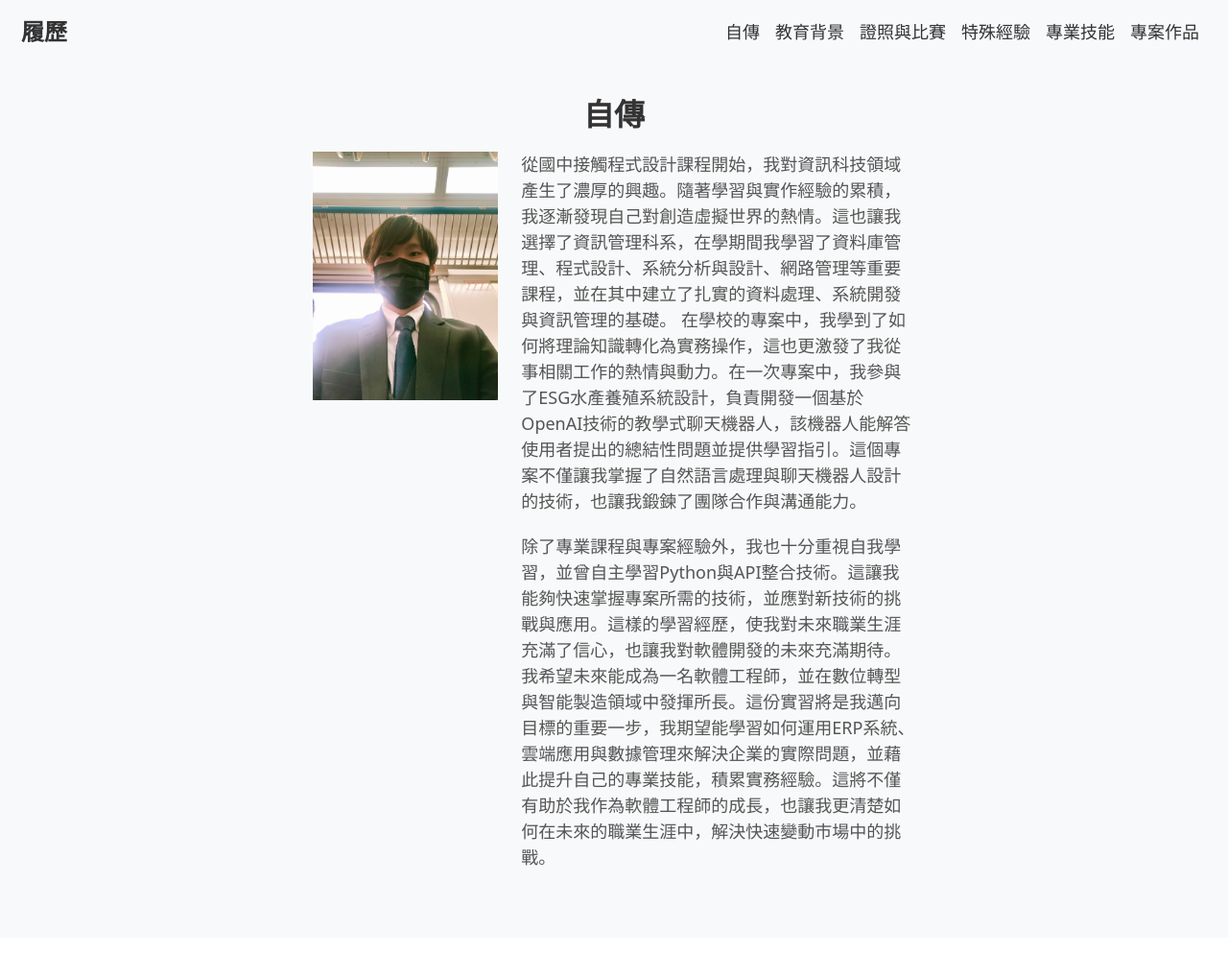
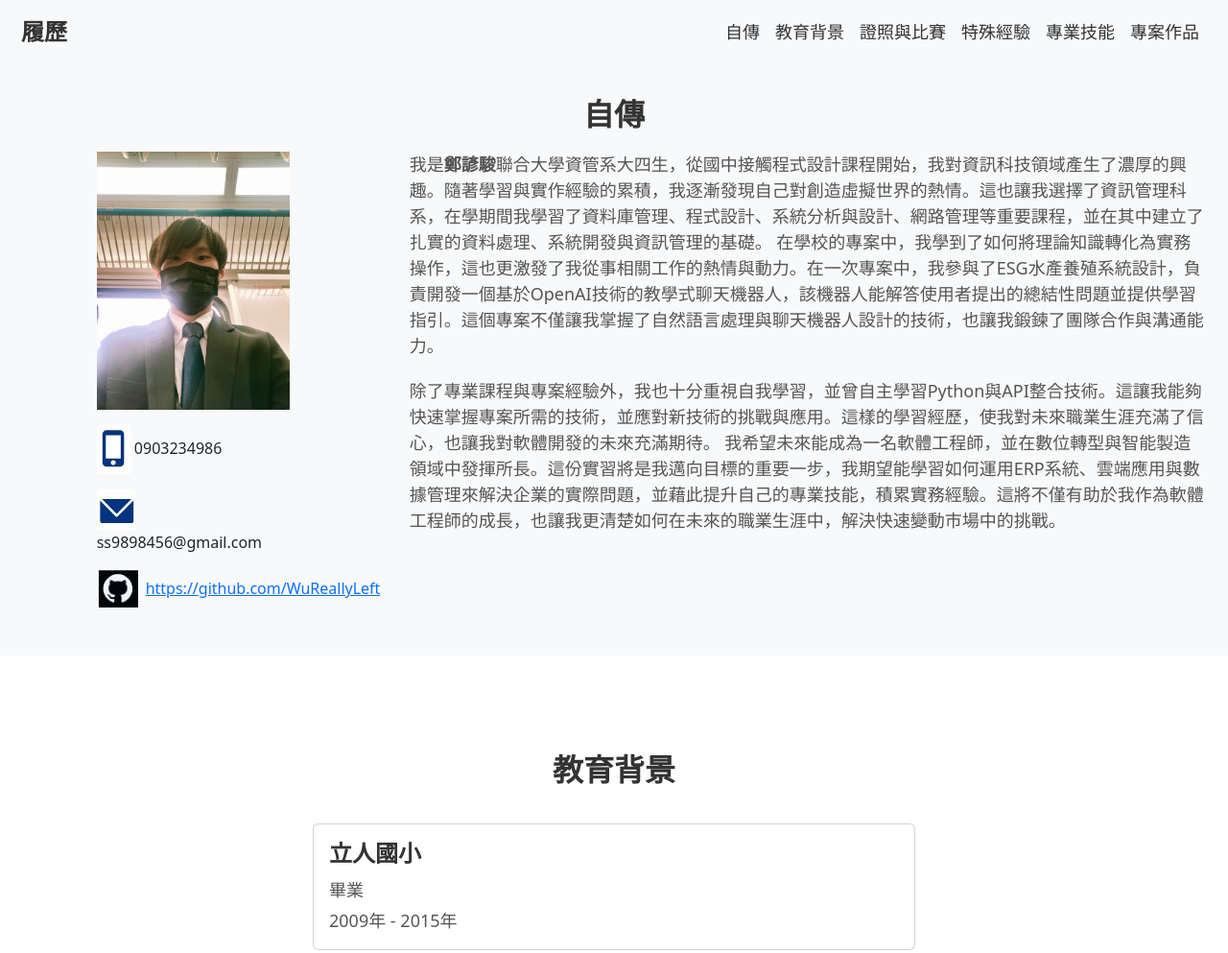
Before and after one commit to WuReallyLeft/Curriculum-Vitae, a plain HTML site: page index.html in a window 1280 px wide. Shown: the top 993 px of the page at 96% size. Drawn offline with nearby package versions, Linux system fonts and the light colour scheme.

Commit message:
修改自傳部分

```diff
--- a/index.html
+++ b/index.html
@@ -38,16 +38,29 @@
         <div class="row">
             <div class="space"></div>
             <h1 class="text-center">自傳</h1>
-            <div class="col-md-6 offset-md-3">
 
                 <div class="row">
-                    <div class="col-md-4">
-                        <img src="images/my.jpg" alt="我的照片" class="img-fluid">
+                    <div class="col-md-4 text-center">
+                        <div>
+                            <img src="images/my.jpg" alt="我的照片" class="img-fluid w-50 h-25">
+                        </div>
+                        <div  class="text-start mt-3 w-50  mx-auto">
+                            <img src="images/phone.jpg" alt="我的電話">
+                            <span>0903234986</span>
+                        </div>
+                        <div  class="text-start mt-3 w-50  mx-auto">
+                            <img src="images/mail.jpg" alt="我的電子信箱">
+                            <span>ss9898456@gmail.com</span>
+                        </div>
+                        <div  class="d-flex align-items-center  mt-3 w-50 mx-auto">
+                            <img src="images/github.jpg" alt="我的github" class="me-2">
+                            <a href="https://github.com/WuReallyLeft" class="text-nowrap">https://github.com/WuReallyLeft</a>
+                        </div>
                     </div>
                     <div class="col-md-8">
                         <div class="col-md-12">
                             <p>
-                                從國中接觸程式設計課程開始，我對資訊科技領域產生了濃厚的興趣。隨著學習與實作經驗的累積，我逐漸發現自己對創造虛擬世界的熱情。這也讓我選擇了資訊管理科系，在學期間我學習了資料庫管理、程式設計、系統分析與設計、網路管理等重要課程，並在其中建立了扎實的資料處理、系統開發與資訊管理的基礎。
+                                我是<strong>鄭諺駿</strong>聯合大學資管系大四生，從國中接觸程式設計課程開始，我對資訊科技領域產生了濃厚的興趣。隨著學習與實作經驗的累積，我逐漸發現自己對創造虛擬世界的熱情。這也讓我選擇了資訊管理科系，在學期間我學習了資料庫管理、程式設計、系統分析與設計、網路管理等重要課程，並在其中建立了扎實的資料處理、系統開發與資訊管理的基礎。
                                 在學校的專案中，我學到了如何將理論知識轉化為實務操作，這也更激發了我從事相關工作的熱情與動力。在一次專案中，我參與了ESG水產養殖系統設計，負責開發一個基於OpenAI技術的教學式聊天機器人，該機器人能解答使用者提出的總結性問題並提供學習指引。這個專案不僅讓我掌握了自然語言處理與聊天機器人設計的技術，也讓我鍛鍊了團隊合作與溝通能力。
                             </p>
                             <p>
@@ -58,7 +71,7 @@
 
                     </div>
                 </div>
-            </div>
+
         </div>
     </div>
     <div class="education" id="education">
```
Also changed, not shown: images/github.jpg (added), images/mail.jpg (added), images/phone.jpg (added).
